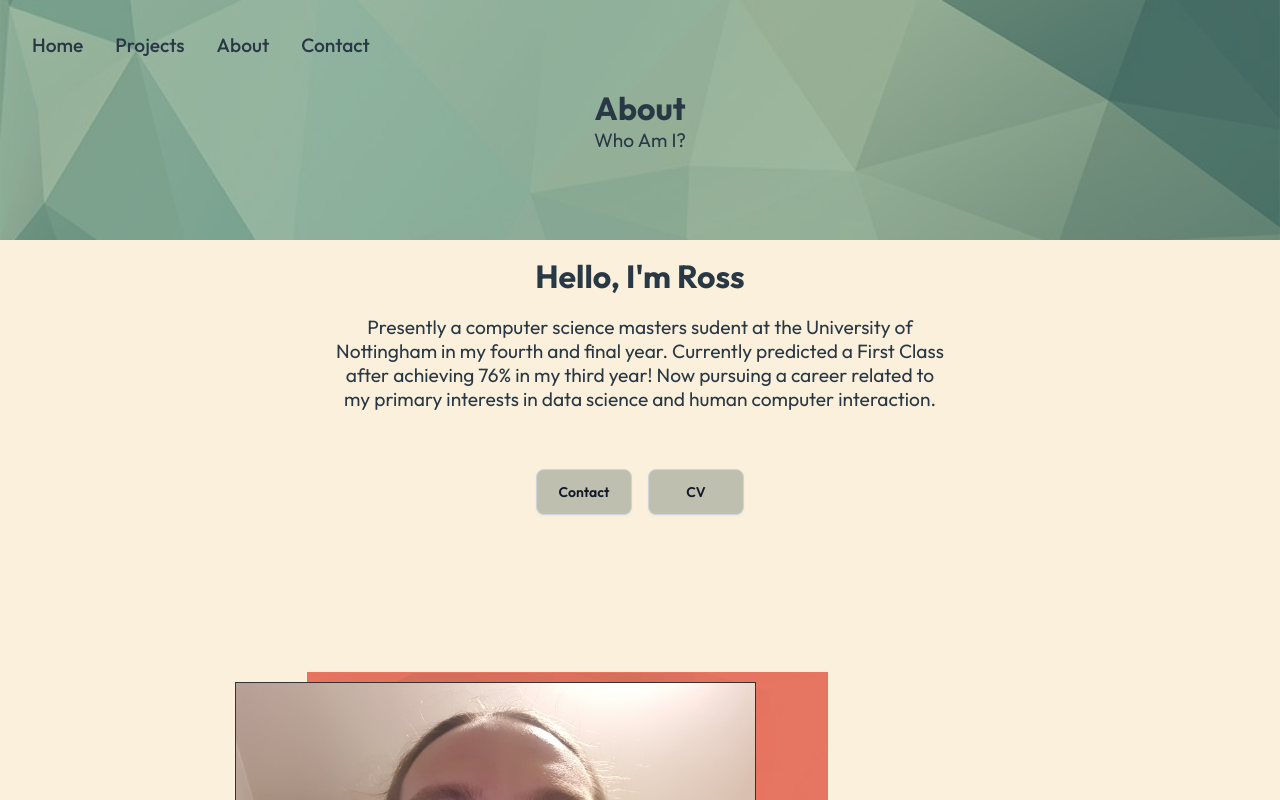
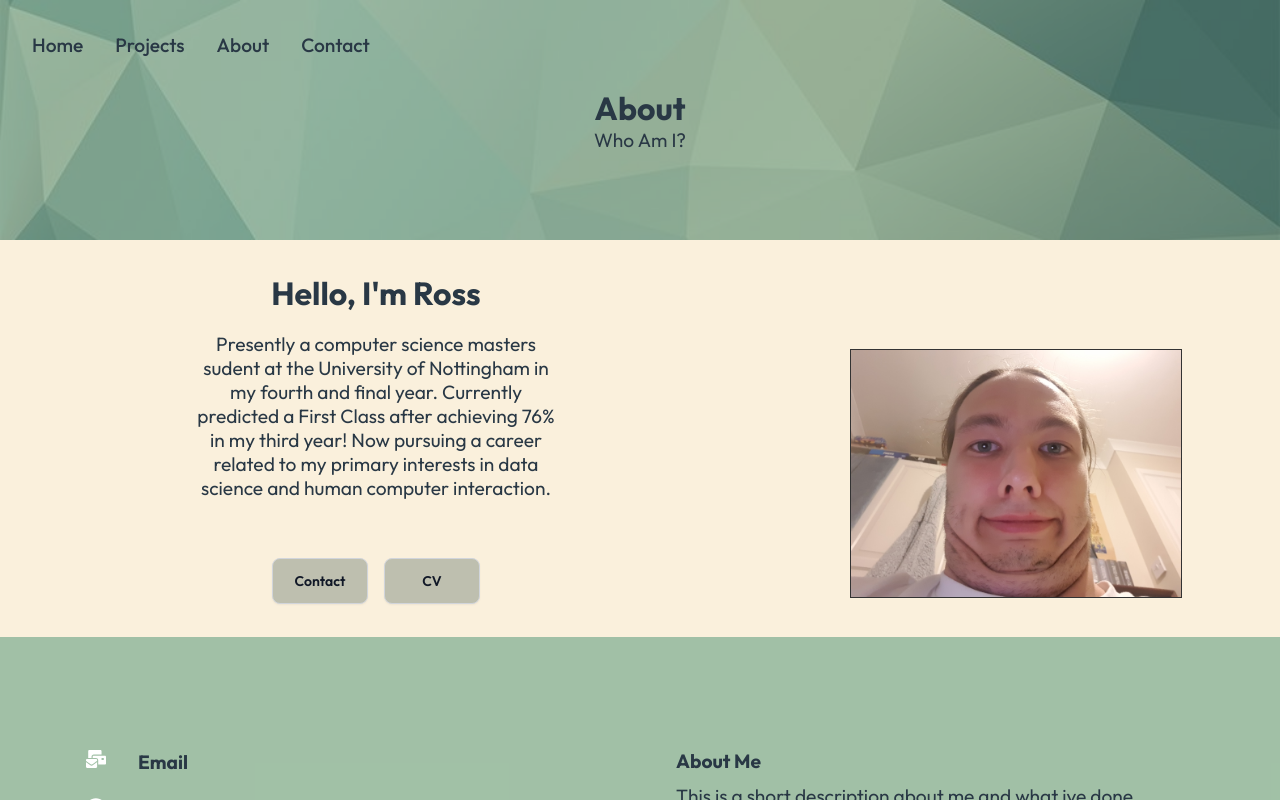
Before and after one commit to RossWilliamsProject/Portfolio-Site, a React (Create React App) app: page /About in a window 1280 px wide. Shown: the top 800 px of the page. Built offline with nearby package versions, Linux system fonts and the light colour scheme.

Commit message:
v5.1 - error found in about formatting on laptop

```diff
--- a/src/Components/AboutComponents/AboutContent.js
+++ b/src/Components/AboutComponents/AboutContent.js
@@ -36,7 +36,7 @@ const AboutContent = () => {
                     <div className="img-stack top">
                         <img src={ross} alt="ross" className="img" />
                     </div>
-                    <div className="img-stack bottom">
+                     <div className="img-stack bottom">
                         <img src={tesselation2} alt="tesselation" className="imgToFill" />
                     </div>
                 </div>
--- a/src/Components/AboutComponents/AboutContentStyles.css
+++ b/src/Components/AboutComponents/AboutContentStyles.css
@@ -27,7 +27,7 @@
     text-align: center;
     margin: auto;
     padding: 1rem;
-    max-width: 40rem;
+    max-width: 25rem;
 }
 
 .about .left p {
@@ -37,12 +37,12 @@
 
 .about .right {
     margin: 1.2rem 4rem;
-    max-width: 900px;
+    max-width: 25rem;
 }
 
 .right .img-container {
     display: grid;
-    grid-template-columns: repeat(12,1fr);
+    grid-template-columns: repeat(8,1fr);
     position: relative;
     align-items: center;
     text-align: center;
```
